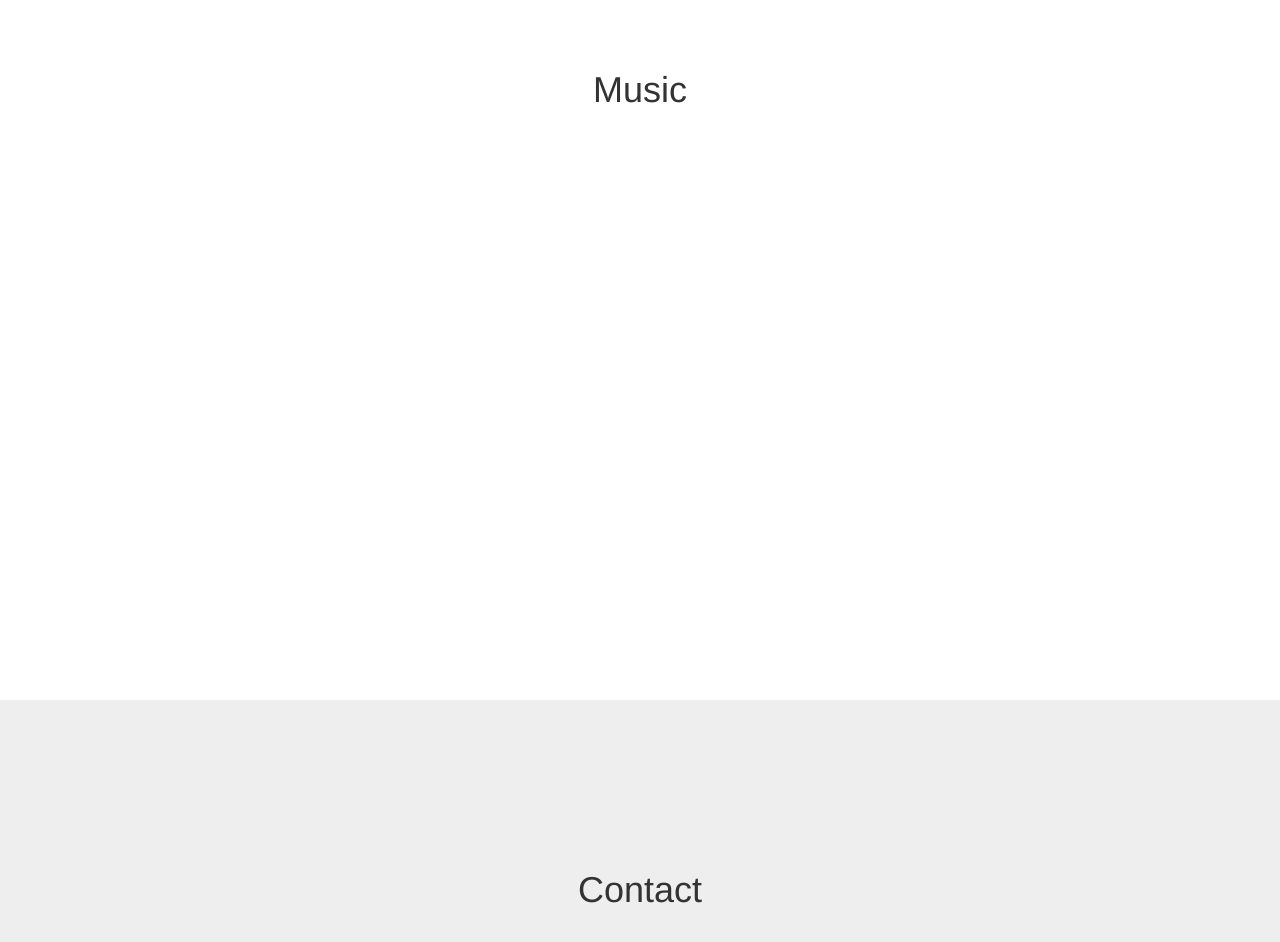
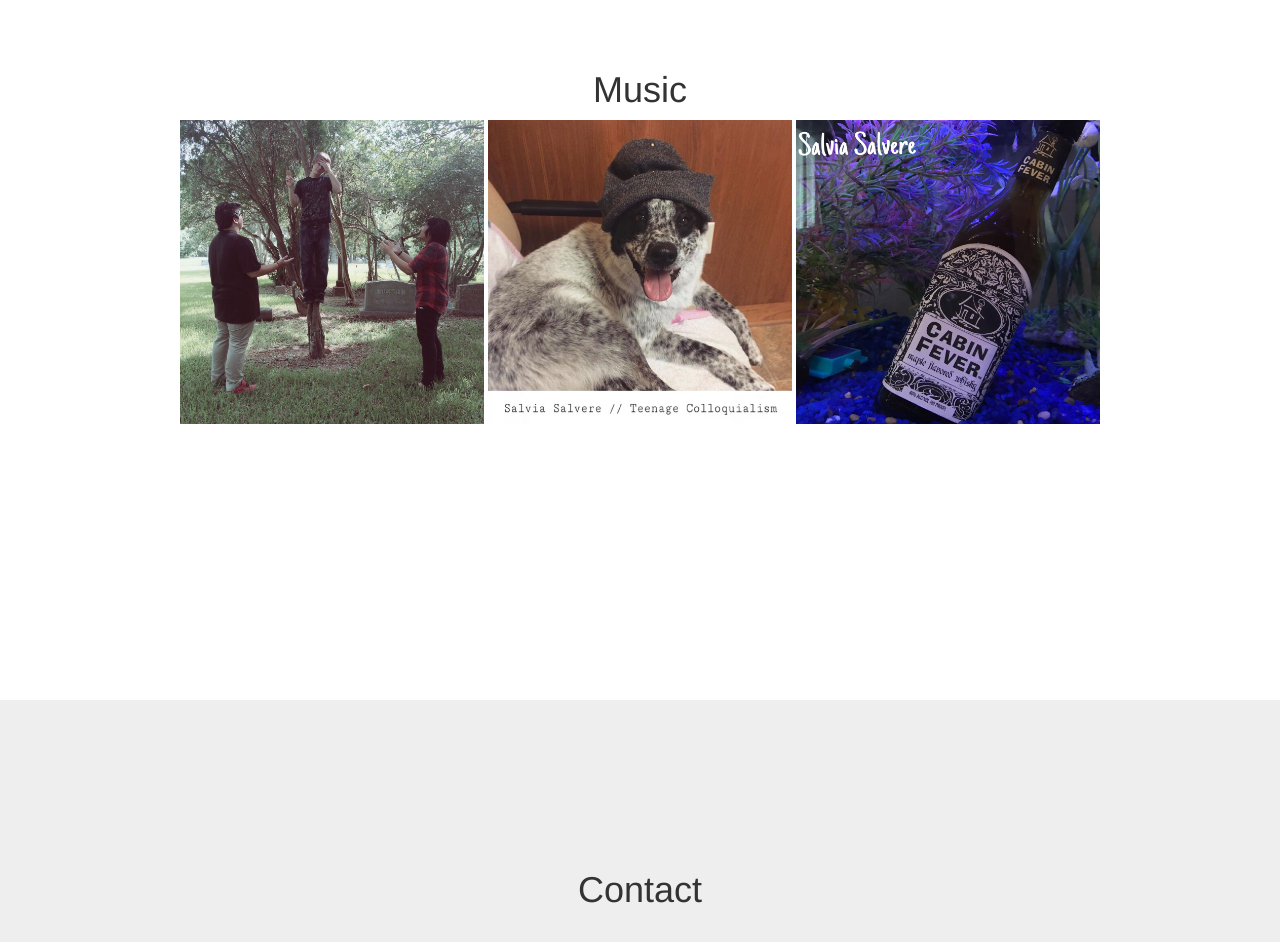
Before and after one commit to xylafur/SalviaSalvereSite, a website: page index.html in a window 1280 px wide. Shown: the part 1700-2642 px from the top of the page. Drawn offline with Linux system fonts and the light colour scheme.

Commit message:
i lied, added some links and pics and shit

```diff
--- a/index.html
+++ b/index.html
@@ -112,6 +112,20 @@ The name Salvia Salvere was derived from Kesley and Danh's former band's name, T
             <div class="row">
                 <div class="col-lg-12">
                     <h1>Music</h1>
+
+                    <a href="https://salviasalvere.bandcamp.com/album/stranger-than-fiction-ep">
+                        <img src="pics/stranger-than-fictioin.jpg" alt="Stranger Than
+                        Fiction" style="width:304px;height:304px;">
+                    </a>
+                    <a href="https://salviasalvere.bandcamp.com/album/teenage-colloquialism-ep">
+                        <img src="pics/Teenage-Colloquialism.jpg" alt="Teenage
+                            Colloquialism" style="width:304px;height:304px;">
+                    </a>
+                    <a href="https://salviasalvere.bandcamp.com/album/cabin-fever-ep">
+                        <img src="../Cabin-Fever.jpg" alt="Cabin Fever"
+                            style="width:304px;height:304px;">
+                    </a>
+
                 </div>
             </div>
         </div>
```
Also changed, not shown: Cabin-Fever.jpg (added), Teenage-Colloquialism.jpg (added), pics/Cabin-Fever.jpg (added), pics/Teenage-Colloquialism.jpg (added), pics/salvia-first-kev-pic.jpg (added), pics/stranger-than-fictioin.jpg (added), pics/unnamed.jpg (added), salvia-first-kev-pic.jpg (added), stranger-than-fictioin.jpg (added), unnamed.jpg (added), 1 other file.
